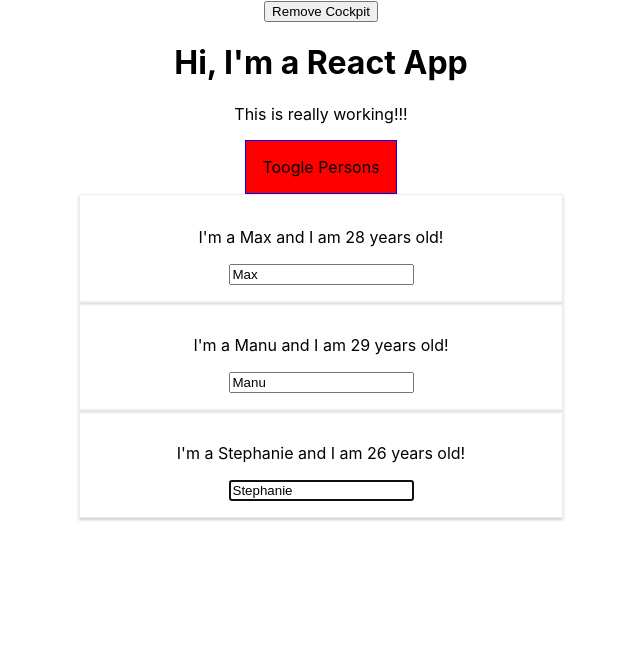
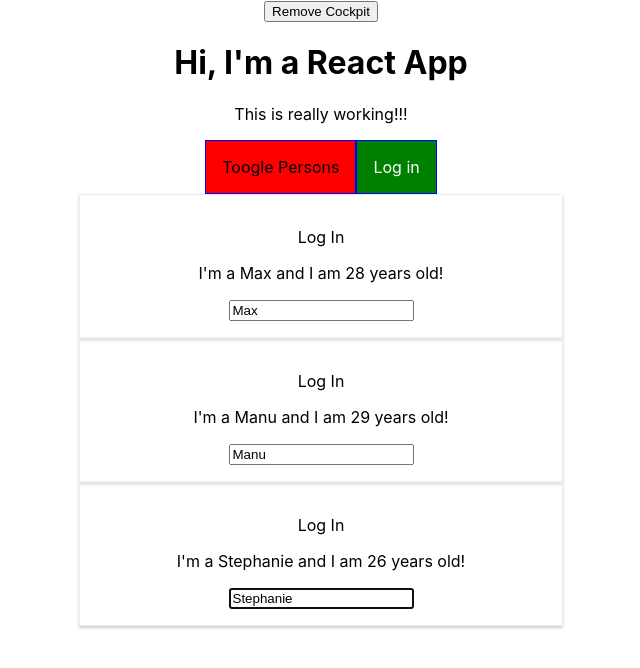
Before and after one commit to Aneor/react-complete-guide, a React (Create React App) app: page / in a window 1280 px wide. Shown: the top 668 px of the page, without its empty margins (319-959 px from the left). Built offline with nearby package versions, Linux system fonts and the light colour scheme.

Commit message:
prop chains problems and context

```diff
--- a/src/components/Cockpit/Cockpit.js
+++ b/src/components/Cockpit/Cockpit.js
@@ -1,5 +1,6 @@
 import React, { useEffect, useRef } from 'react';
 import classes from './Cockpit.module.css';
+import AuthContext from '../../context/auth-context'
 
 const Cockpit = (props) => {
 
@@ -55,6 +56,11 @@
                 className={btnClass}
                 onClick={props.clicked}>Toogle Persons
             </button>
+            <AuthContext.Consumer>
+            {(context)=> {
+               return  <button onClick={context.login} >Log in</button>
+            }}
+            </AuthContext.Consumer>
         </div>
     );
 };
--- a/src/components/Persons/Person/Person.js
+++ b/src/components/Persons/Person/Person.js
@@ -2,15 +2,16 @@
 import classes from './Person.module.css';
 import withClass from '../../../hoc/withClass';
 import PropTypes from 'prop-types'
+import AuthContext from '../../../context/auth-context'
 
 class Person extends Component {
 
-    constructor(props){
+    constructor(props) {
         super(props);
         this.inputElement = React.createRef();
     }
 
-    componentDidMount(){
+    componentDidMount() {
         this.inputElement.current.focus();
     }
 
@@ -18,12 +19,18 @@
         console.log('Person.js rendering...');
         return (
             <Fragment>
+                <AuthContext.Consumer>
+                    {(context) => {
+                        return context.authenticaded ? <p>Authenticated!</p> : <p>Log In</p>
+                    }}
+                </AuthContext.Consumer>
                 <p onClick={this.props.click}>I'm a {this.props.name} and I am {this.props.age} years old!</p>
                 <p>{this.props.children}</p>
                 <input
-                ref={this.inputElement}
-                type="text" value={this.props.name} onChange={this.props.changed} />
+                    ref={this.inputElement}
+                    type="text" value={this.props.name} onChange={this.props.changed} />
             </Fragment>
+
         )
     }
 }
--- a/src/components/Persons/Persons.js
+++ b/src/components/Persons/Persons.js
@@ -43,7 +43,8 @@
                     name={person.name}
                     age={person.age}
                     click={this.props.clicked.bind(this, index)}
-                    changed={(event) => this.props.changed(event, person.id)}>
+                    changed={(event) => this.props.changed(event, person.id)}
+                    isAuth={this.props.isAuthenticated}>
                 </Person>
             );
         });
--- a/src/containers/App.js
+++ b/src/containers/App.js
@@ -4,6 +4,7 @@
 import Cockpit from '../components/Cockpit/Cockpit'
 import withClass from '../hoc/withClass'
 import Aux from '../hoc/Aux'
+import AuthContext from '../context/auth-context'
 
 class App extends Component {
 
@@ -38,7 +39,8 @@
     ],
     showPersons: false,
     showCockPit: true,
-    changeCounter: 0
+    changeCounter: 0,
+    authenticaded: false
   }
 
   deletePersonsHandler = (personIndex) => {
@@ -58,8 +60,10 @@
     persons[personIndex] = person;
 
     this.setState((prevState, props) => {
-      return { persons: persons,
-        changeCounter: this.state.changeCounter + 1 };
+      return {
+        persons: persons,
+        changeCounter: this.state.changeCounter + 1
+      };
     });
   }
 
@@ -67,6 +71,10 @@
     this.setState({
       showPersons: !this.state.showPersons
     })
+  }
+
+  loginHandler = () => {
+    this.setState({ authenticaded: true });
   }
 
   render() {
@@ -80,7 +88,8 @@
             <Persons
               persons={this.state.persons}
               clicked={this.deletePersonsHandler}
-              changed={this.nameChangedHandler}>
+              changed={this.nameChangedHandler}
+              isAuthenticated={this.state.authenticaded}>
             </Persons>
           }
         </div>
@@ -90,6 +99,12 @@
     return (
       <Aux>
         <button onClick={() => this.setState({ showCockPit: false })}>Remove Cockpit</button>
+        <AuthContext.Provider value={
+          {
+            authenticaded: this.state.authenticaded,
+            login: this.loginHandler
+          }
+          }>
           {this.state.showCockPit ? (
             <Cockpit
               showPersons={this.state.showPersons}
@@ -98,6 +113,7 @@
             />
           ) : null}
           {persons}
+        </AuthContext.Provider>
       </Aux>
     )
   };
--- /dev/null
+++ b/src/context/auth-context.js
@@ -0,0 +1,9 @@
+import React from 'react'
+
+const authContext = React.createContext(
+    {
+        authenticaded: false,
+        login: () => {}
+    });
+
+export default authContext;
```
Lines whose indentation alone changed are shown as unchanged.
